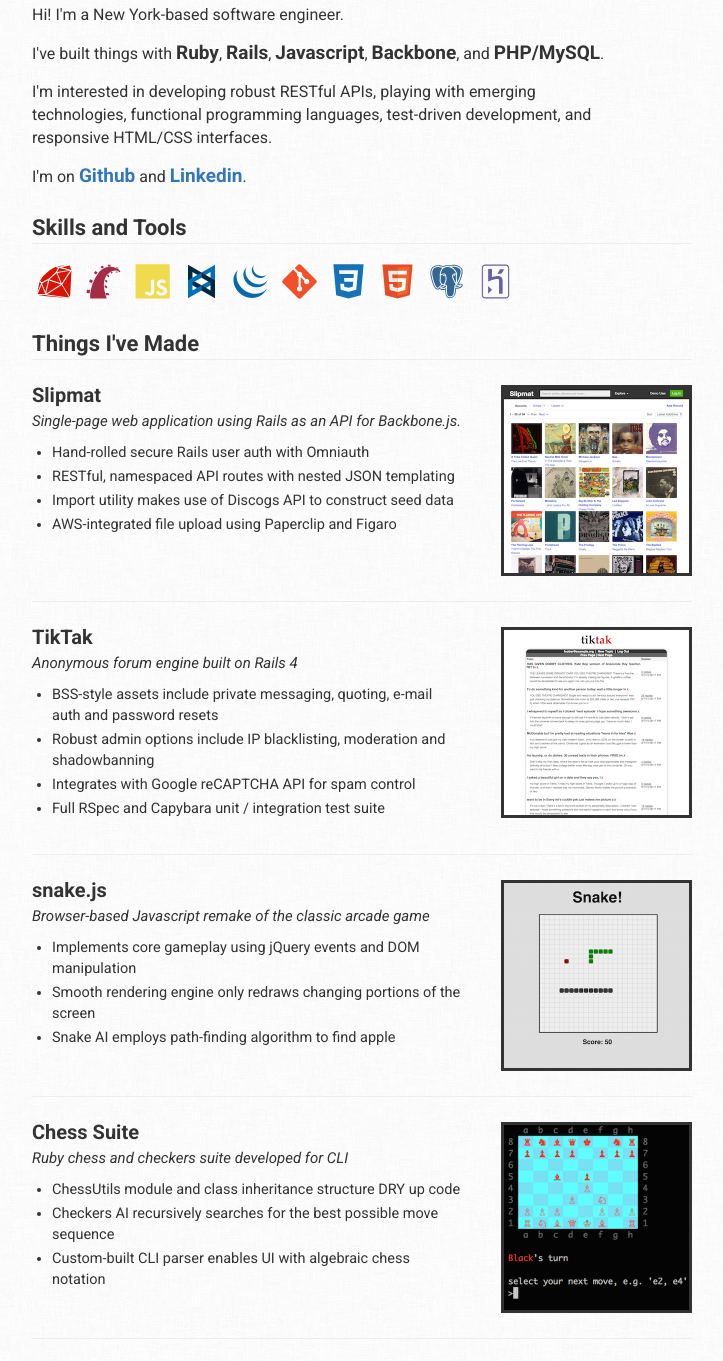
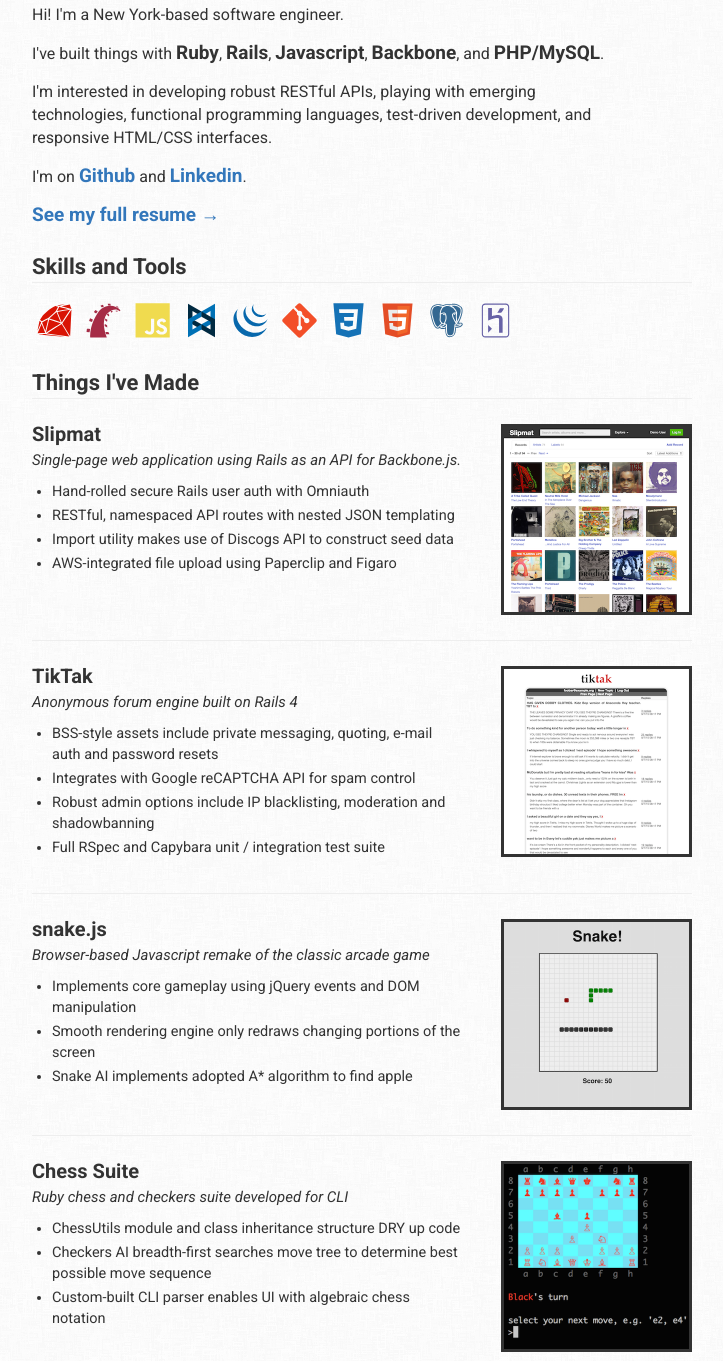
Before and after one commit to cribbles/cribbles.github.io, a plain HTML site: page index.html in a window 1280 px wide. Shown: the part 183-1544 px from the top of the page, without its empty margins (278-1001 px from the left). Drawn offline with Linux system fonts and the light colour scheme.

Commit message:
Fix wording and add resume link to top

```diff
--- a/index.html
+++ b/index.html
@@ -30,6 +30,11 @@
       <p>
         I'm on <a href="http://github.com/cribbles">Github</a> and
         <a href="http://linkedin.com/in/sloop">Linkedin</a>.
+      </p>
+      <p>
+        <a href="assets/Chris Sloop - Resume.pdf">
+          See my full resume →
+        </a>
       </p>
     </section>
 
@@ -98,11 +103,11 @@
               and password resets
             </li>
             <li>
+              Integrates with Google reCAPTCHA API for spam control
+            </li>
+            <li>
               Robust admin options include IP blacklisting, moderation and
               shadowbanning
-            </li>
-            <li>
-              Integrates with Google reCAPTCHA API for spam control
             </li>
             <li>
               Full RSpec and Capybara unit / integration test suite
@@ -137,7 +142,7 @@
               screen
             </li>
             <li>
-              Snake AI employs path-finding algorithm to find apple
+              Snake AI implements adopted A* algorithm to find apple
             </li>
           </ul>
         </div>
@@ -165,7 +170,8 @@
               ChessUtils module and class inheritance structure DRY up code
             </li>
             <li>
-              Checkers AI recursively searches for the best possible move sequence
+              Checkers AI breadth-first searches move tree to determine best
+              possible move sequence
             </li>
             <li>
               Custom-built CLI parser enables UI with algebraic chess notation
```
